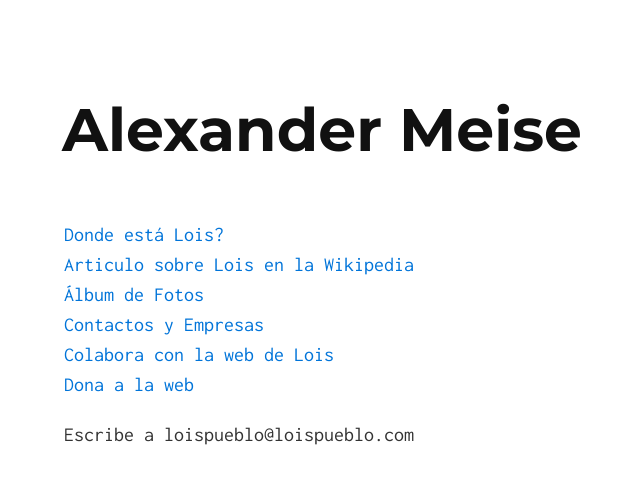
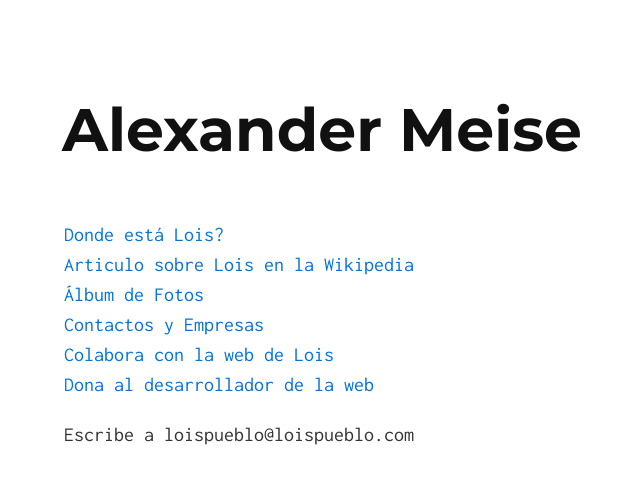
Before and after one commit to Loispueblo/lois.com, a Jekyll site: the page built from index.md, in a window 1280 px wide. Shown: the top 484 px of the page, without its empty margins (276-916 px from the left). Built offline with Jekyll 4.4.1, drawn with Linux system fonts in a browser that asks for light colours.

Commit message:
Update index.md

```diff
--- a/index.md
+++ b/index.md
@@ -6,7 +6,7 @@ layout: default
 [Articulo sobre Lois en la Wikipedia](https://en.wikipedia.org/wiki/Main_Page)
 [Álbum de Fotos](https://www.google.es/search?q=fotos+lois+pueblo&tbm=isch&tbo=u&source=univ&sa=X&ved=0ahUKEwjf-Mn_8ZDVAhWHuxQKHbiWCCkQsAQIJw&biw=1093&bih=519)
 [Contactos y Empresas](www.lois.com/contactos)
-[Colabora con la web de Lois](www.lois.com/colabora)
-[Dona a la web](www.alexandermeise.com/donation)
+[Colabora con la web de Lois](lois.com.github.io/colabora)
+[Dona al desarrollador de la web](https://alexmeise.github.io/donate)
 
 Escribe a loispueblo@loispueblo.com
```
